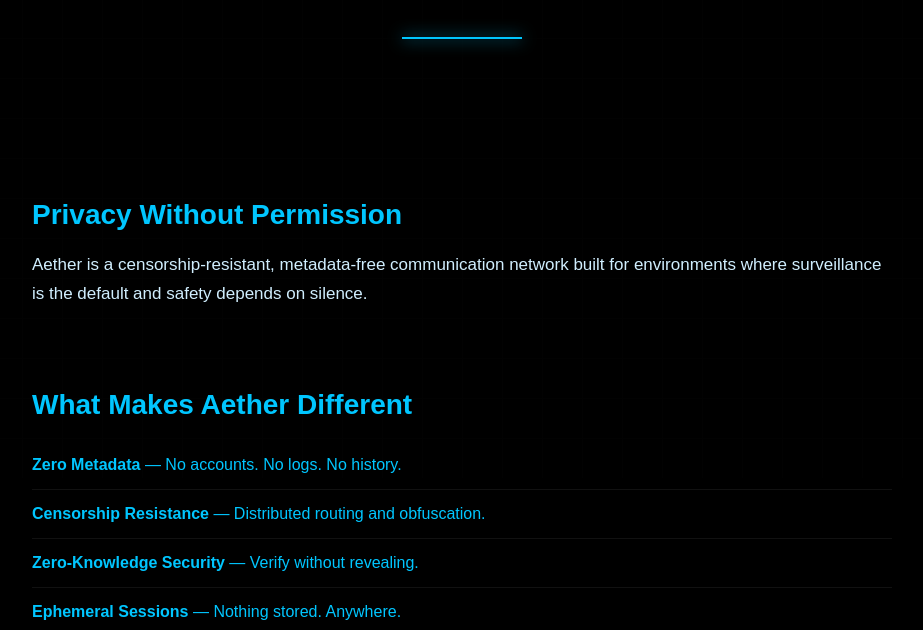
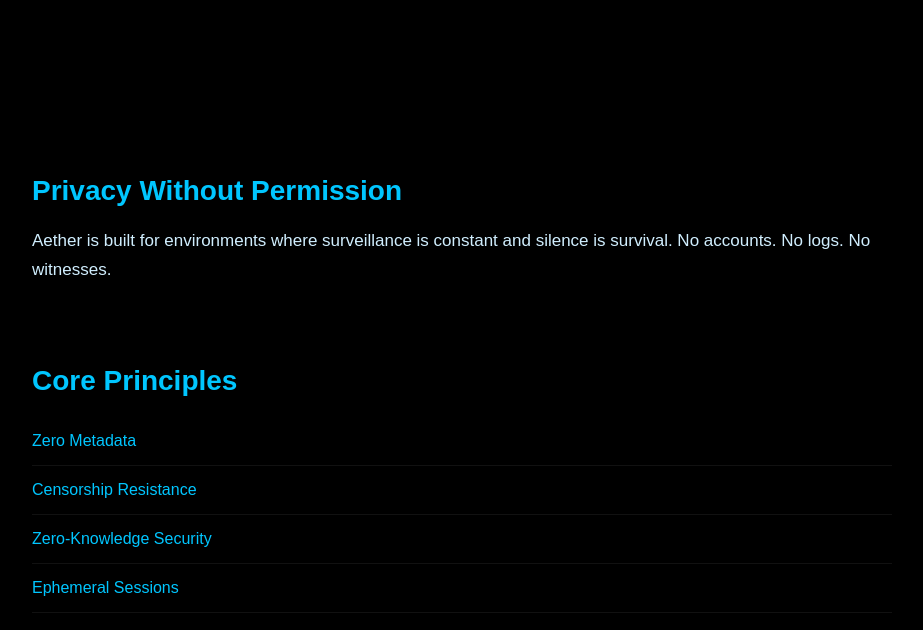
Before and after one commit to Aboyd34/aether-Website, a plain HTML site: page index.html in a window 1280 px wide. Shown: the part 322-952 px from the top of the page, without its empty margins (178-1101 px from the left). Drawn offline with Linux system fonts and the light colour scheme.

Commit message:
Update index.html

```diff
--- a/index.html
+++ b/index.html
@@ -4,39 +4,38 @@
   <meta charset="UTF-8" />
   <title>Aether — Communication Without Witnesses</title>
   <meta name="viewport" content="width=device-width, initial-scale=1.0" />
-  <link rel="stylesheet" href="style.css" />
+  <link rel="stylesheet" href="style.css?v=2" />
 </head>
 <body>
 
-  <div class="bg-grid"></div>
+  <!-- Moving background -->
+  <div class="animated-bg"></div>
 
   <header class="hero">
     <h1>AETHER</h1>
     <p class="tagline">Communication Without Witnesses</p>
-    <div class="pulse-line"></div>
   </header>
 
   <section class="block">
     <h2>Privacy Without Permission</h2>
     <p>
-      Aether is a censorship-resistant, metadata-free communication network
-      built for environments where surveillance is the default and safety
-      depends on silence.
+      Aether is built for environments where surveillance is constant and
+      silence is survival. No accounts. No logs. No witnesses.
     </p>
   </section>
 
   <section class="block features">
-    <h2>What Makes Aether Different</h2>
+    <h2>Core Principles</h2>
     <ul>
-      <li><span>Zero Metadata</span> — No accounts. No logs. No history.</li>
-      <li><span>Censorship Resistance</span> — Distributed routing and obfuscation.</li>
-      <li><span>Zero-Knowledge Security</span> — Verify without revealing.</li>
-      <li><span>Ephemeral Sessions</span> — Nothing stored. Anywhere.</li>
+      <li>Zero Metadata</li>
+      <li>Censorship Resistance</li>
+      <li>Zero-Knowledge Security</li>
+      <li>Ephemeral Sessions</li>
     </ul>
   </section>
 
   <footer>
-    <p>© 2025 Aether Project · Open Source · Privacy by Design</p>
+    <p>© 2025 Aether Project</p>
   </footer>
 
 </body>
```
